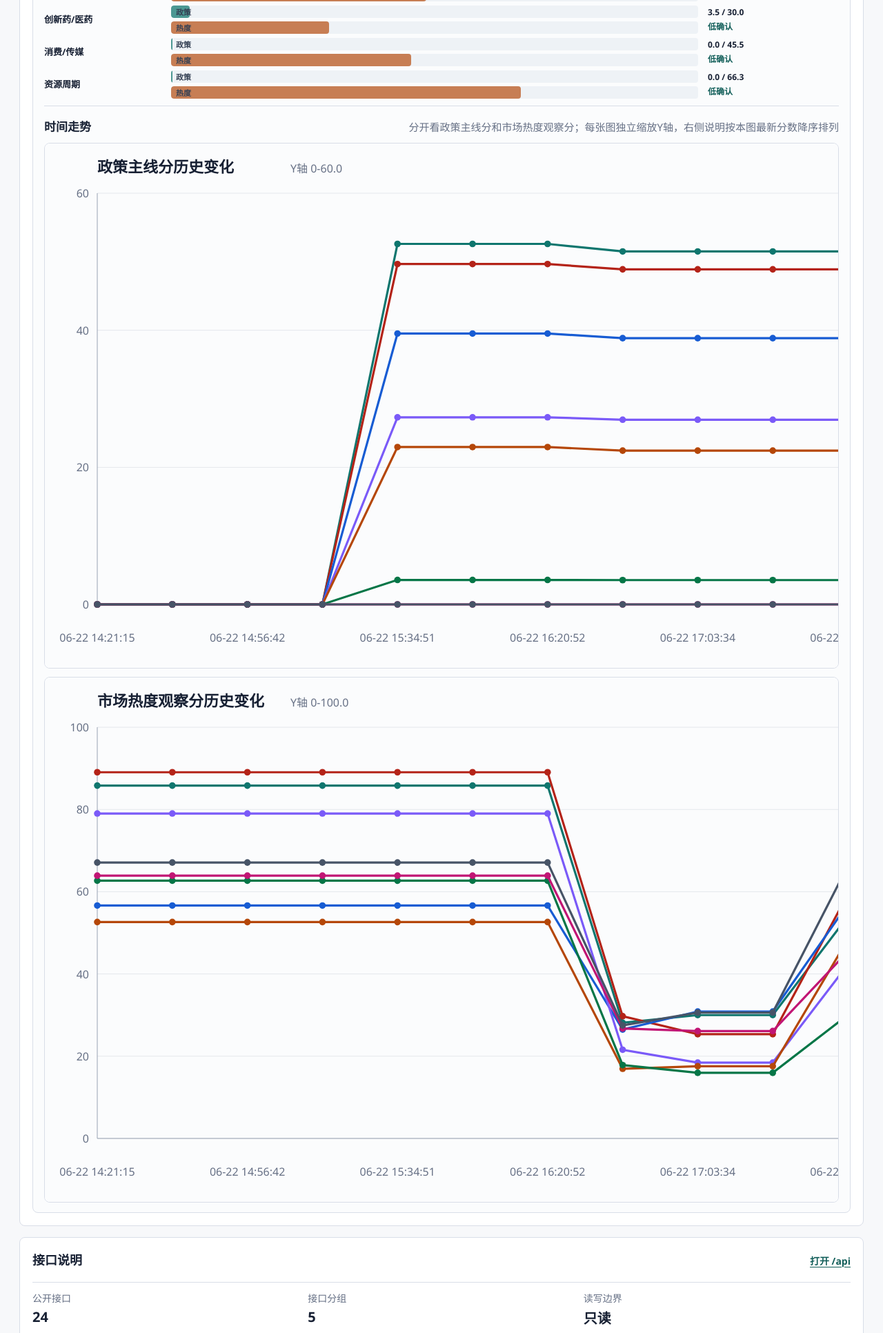
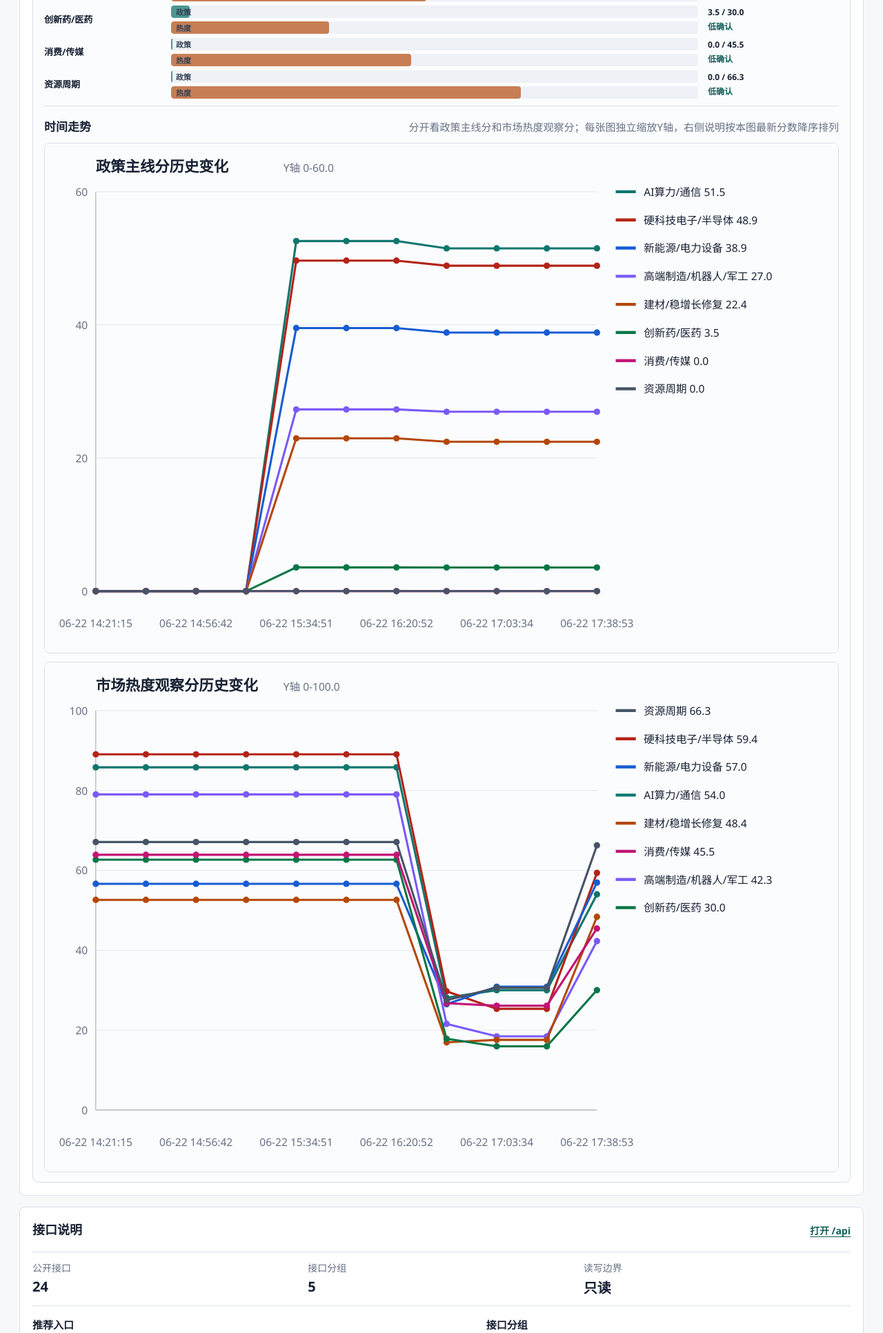
Before and after one commit to imherro/MyInvestTheme, a FastAPI app: page / in a window 1280 px wide. Shown: the part 2105-4037 px from the top of the page at 69% size. Run offline with FastAPI, Linux system fonts and the light colour scheme; some libraries are stand-ins or nearby versions.

Commit message:
Make trend charts fit container width

```diff
--- a/web/static/app.js
+++ b/web/static/app.js
@@ -127,10 +127,13 @@
       .join("");
   }
 
-  function renderTrendChart(themes, labels, scoreAccessor, title, label, yMax) {
-    const width = Math.max(1320, labels.length * 104 + 420);
+  function renderTrendChart(themes, labels, scoreAccessor, title, label, yMax, availableWidth) {
+    const width = Math.max(320, Math.floor(availableWidth || 1120));
     const height = 760;
-    const pad = { left: 76, right: 400, top: 72, bottom: 92 };
+    const showLegend = width >= 980;
+    const pad = showLegend
+      ? { left: 76, right: 360, top: 72, bottom: 92 }
+      : { left: 68, right: 28, top: 72, bottom: 92 };
     const plotW = width - pad.left - pad.right;
     const plotH = height - pad.top - pad.bottom;
     const xFor = (label) => pad.left + (labels.length <= 1 ? plotW / 2 : (labels.indexOf(label) / (labels.length - 1)) * plotW);
@@ -139,7 +142,7 @@
     const yStep = niceStep(yMax / 5);
     for (let value = 0; value <= yMax; value += yStep) axisTicks.push(value);
     if (axisTicks[axisTicks.length - 1] !== yMax) axisTicks.push(yMax);
-    const labelStep = Math.max(1, Math.ceil(labels.length / 6));
+    const labelStep = Math.max(1, Math.ceil(labels.length / (width >= 760 ? 6 : 3)));
     const legendThemes = [...themes].sort((a, b) => {
       const scoreDiff = scoreSortValue(latestChartScore(b, scoreAccessor)) - scoreSortValue(latestChartScore(a, scoreAccessor));
       return scoreDiff || String(a.theme || "").localeCompare(String(b.theme || ""), "zh-Hans-CN");
@@ -166,12 +169,12 @@
           const points = theme.points || [];
           return `<path d="${pathFor(points, scoreAccessor, xFor, yFor)}" fill="none" stroke="${color}" stroke-width="3.2" />${circlesFor(points, scoreAccessor, xFor, yFor, color, label, theme.theme)}`;
         }).join("")}
-        ${legendThemes.map((theme, index) => {
+        ${showLegend ? legendThemes.map((theme, index) => {
           const y = pad.top + index * 42;
           const color = theme.color || themeColor(index);
           const latest = scoreAccessor(latestPoint(theme.points || []));
           return `<line x1="${pad.left + plotW + 28}" y1="${y}" x2="${pad.left + plotW + 58}" y2="${y}" stroke="${color}" stroke-width="4.5" /><text x="${pad.left + plotW + 70}" y="${y + 6}" font-size="16" fill="#172033">${escapeHtml(theme.theme)} ${formatScore(latest)}</text>`;
-        }).join("")}
+        }).join("") : ""}
       </svg>`;
   }
 
@@ -218,6 +221,7 @@
     }
 
     const labels = Array.from(new Set(themes.flatMap((theme) => theme.points.map((point) => point.x))));
+    const chartWidth = Math.max(320, Math.floor(container.clientWidth || 1120));
     const policyYMax = chartYMax(themes, policyScore);
     const marketYMax = chartYMax(themes, marketScore);
     const latestScores = themes.flatMap((theme) => {
@@ -244,8 +248,8 @@
           <span>分开看政策主线分和市场热度观察分；每张图独立缩放Y轴，右侧说明按本图最新分数降序排列</span>
         </div>
         <div class="trend-list">
-          <div class="trend-card">${renderTrendChart(themes, labels, policyScore, "政策主线分历史变化", "政策主线分", policyYMax)}</div>
-          <div class="trend-card">${renderTrendChart(themes, labels, marketScore, "市场热度观察分历史变化", "市场热度观察分", marketYMax)}</div>
+          <div class="trend-card">${renderTrendChart(themes, labels, policyScore, "政策主线分历史变化", "政策主线分", policyYMax, chartWidth)}</div>
+          <div class="trend-card">${renderTrendChart(themes, labels, marketScore, "市场热度观察分历史变化", "市场热度观察分", marketYMax, chartWidth)}</div>
         </div>
       </div>`;
   }
--- a/web/static/styles.css
+++ b/web/static/styles.css
@@ -671,11 +671,14 @@ th {
   border: 1px solid var(--line);
   border-radius: 8px;
   background: var(--surface);
-  overflow: auto;
+  overflow: hidden;
 }
 
 .trend-card svg {
-  min-width: 1020px;
+  width: 100%;
+  max-width: 100%;
+  min-width: 0;
+  height: auto;
   display: block;
 }
 
--- a/web/templates/base.html
+++ b/web/templates/base.html
@@ -4,7 +4,7 @@
     <meta charset="utf-8">
     <meta name="viewport" content="width=device-width, initial-scale=1">
     <title>{% block title %}A股主线研究台{% endblock %}</title>
-    <link rel="stylesheet" href="/static/styles.css?v=trend-large-labels-20260707">
+    <link rel="stylesheet" href="/static/styles.css?v=trend-responsive-width-20260707">
   </head>
   <body>
     <div data-myinvest-header></div>
@@ -24,7 +24,7 @@
     </main>
     <div data-myinvest-footer></div>
     <script src="https://invest.okbbc.com/header.js" defer></script>
-    <script src="/static/app.js?v=trend-large-labels-20260707"></script>
+    <script src="/static/app.js?v=trend-responsive-width-20260707"></script>
     {% block scripts %}{% endblock %}
     <script src="https://invest.okbbc.com/footer.js" defer></script>
   </body>
```
Also changed, not shown: web/tests/test_app.py (+9 -1 lines).
